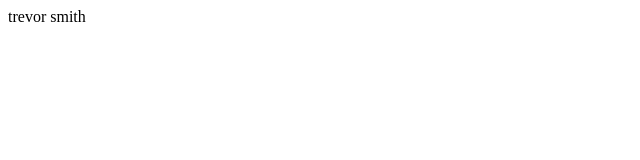
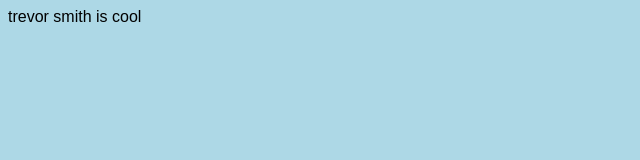
Before and after one commit to dotspencer/trevor, a plain HTML site: page index.html in a window 1280 px wide. Shown: the whole page, without its empty margins (0-640 px from the left). Drawn offline with Linux system fonts and the light colour scheme.

Commit message:
Added cool styling...

```diff
--- a/index.html
+++ b/index.html
@@ -1 +1,3 @@
-<p>trevor smith</p>
+<link href="./style.css" rel="stylesheet" type="text/css">
+
+<p>trevor smith is cool</p>
--- /dev/null
+++ b/style.css
@@ -0,0 +1,4 @@
+body {
+  background-color: lightblue;
+  font-family: sans-serif;
+}
```
